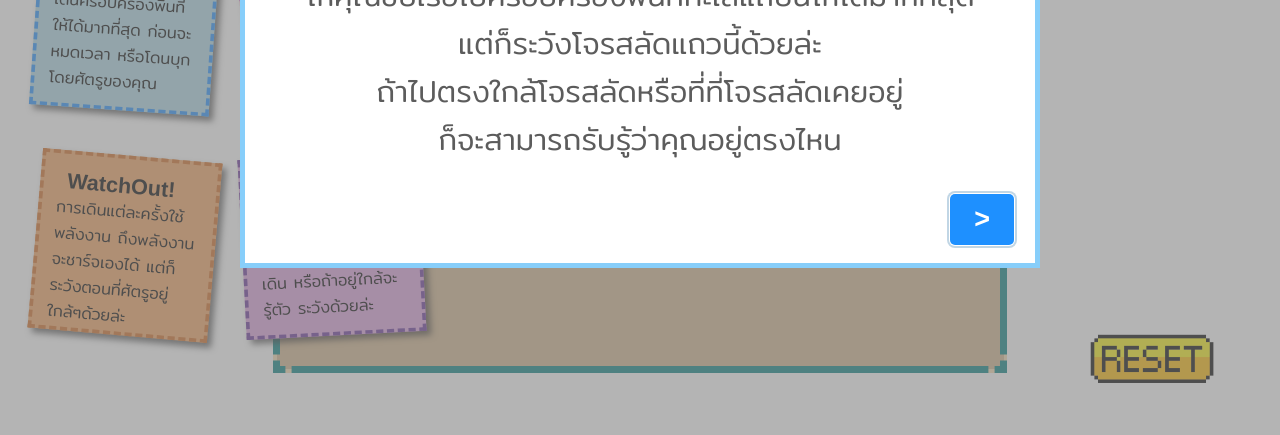
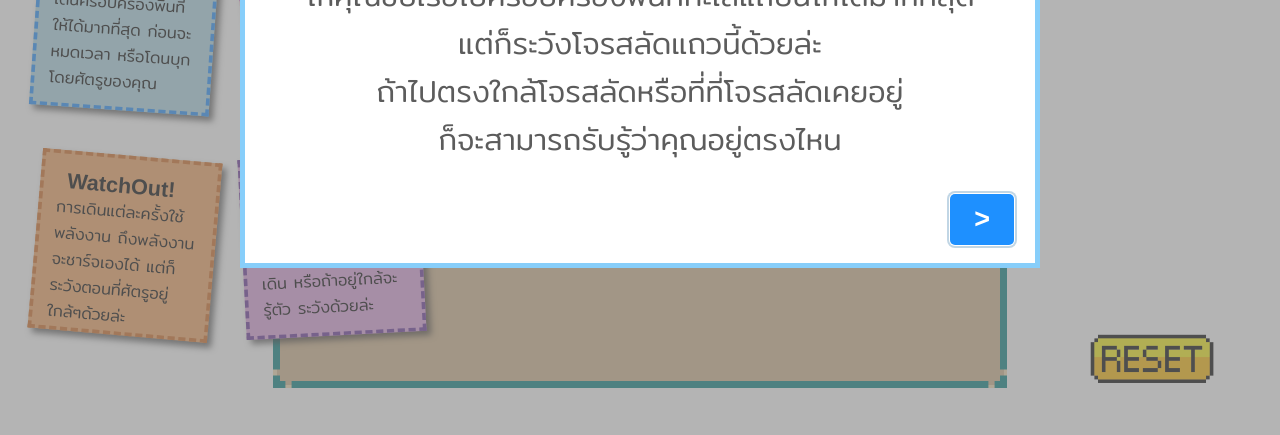
Before and after one commit to kaho1910/MultiMedia-GreenPeace-Project, a plain HTML site: page index.html in a window 1280 px wide. Shown: the part 365-800 px from the top of the page. Drawn offline with nearby package versions, Linux system fonts and the light colour scheme; a web font is replaced by a local one.

Commit message:
fix: main game table

```diff
--- a/css/main.css
+++ b/css/main.css
@@ -133,7 +133,7 @@ table {
     margin: 0 auto;
     border: 7px dashed Teal;
     position: relative;
-    top: -4%;
+    top: -2%;
     z-index: -20;
 }
 
```
